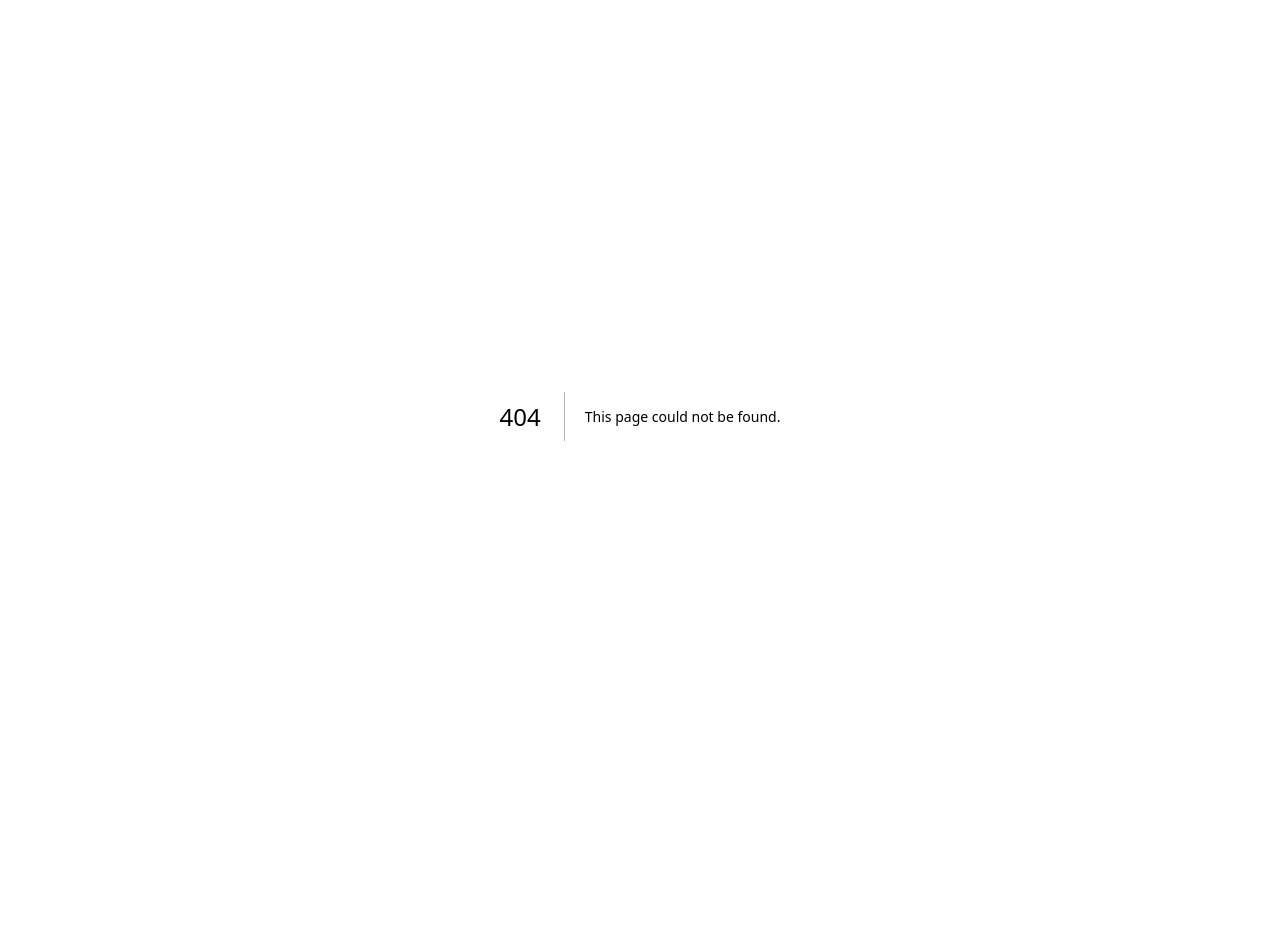
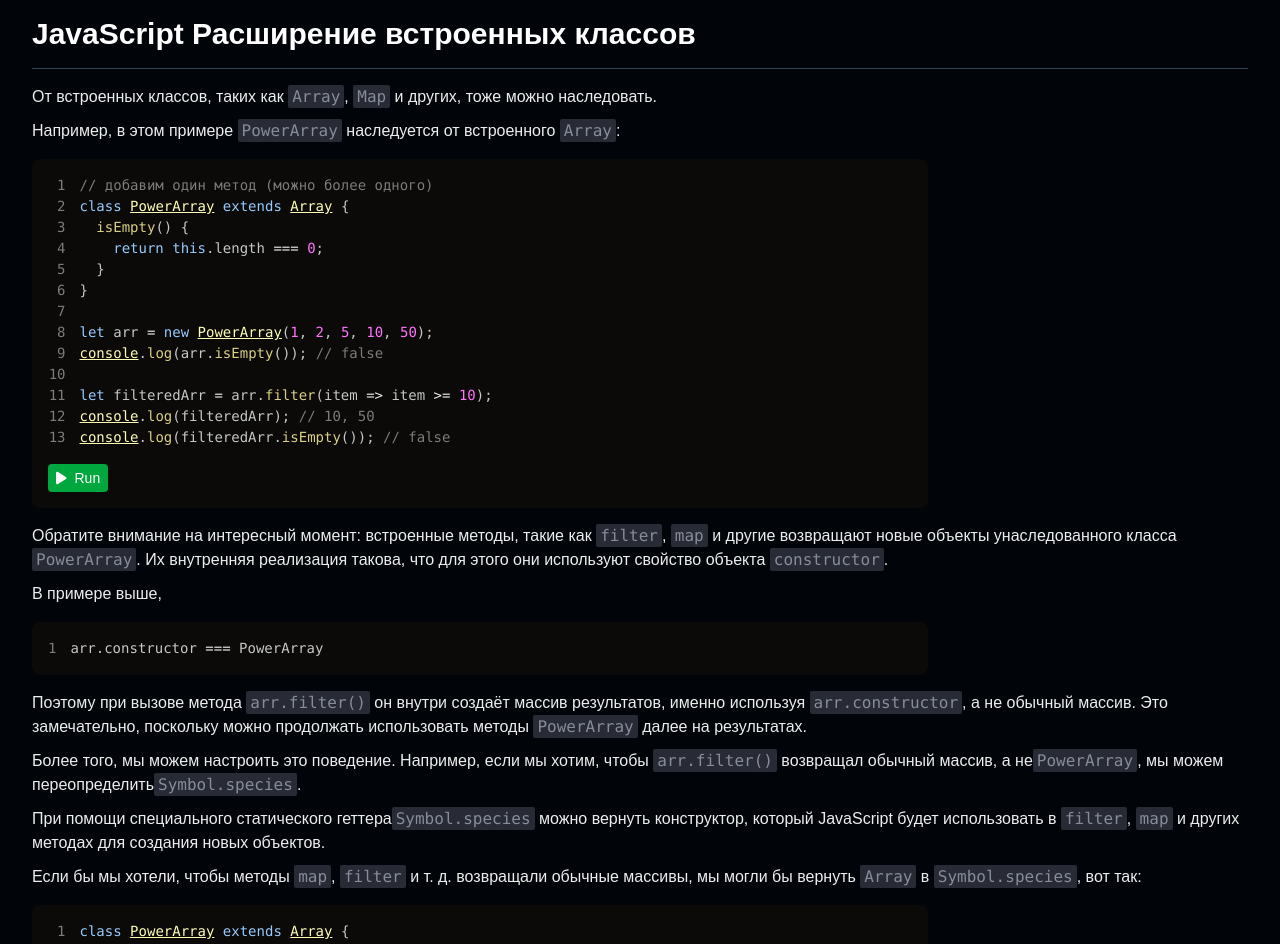
Before and after one commit to HenrikHovhannisyan/coding, a Next.js app: page /lessons/javascript/classes/extend-natives in a window 1280 px wide. Before the commit this address had no page. Shown: the part 128-1072 px from the top of the page. Before the commit the page ends 976 px from the top, so only its background shows below. Built offline with nearby package versions, Linux system fonts and the light colour scheme.

Commit message:
Added lesson JavaScript Classes / extend-natives

```diff
--- /dev/null
+++ b/app/lessons/javascript/classes/extend-natives/page.jsx
@@ -0,0 +1,155 @@
+import React from "react";
+import LessonLayout from "@/components/LessonLayout";
+import CodeExample from "@/components/CodeExample";
+import WarningSection from "@/components/WarningSection";
+import InfoSection from "@/components/InfoSection";
+
+const page = () => {
+  return (
+    <LessonLayout
+      title="JavaScript Расширение встроенных классов"
+      page="javascript/classes/extend-natives"
+    >
+      <section className="mb-3">
+        <p>
+          От встроенных классов, таких как <code>Array</code>, <code>Map</code>{" "}
+          и других, тоже можно наследовать.
+        </p>
+        <p>
+          Например, в этом примере <code>PowerArray</code> наследуется от
+          встроенного <code>Array</code>:
+        </p>
+        <CodeExample
+          code={`// добавим один метод (можно более одного)
+class PowerArray extends Array {
+  isEmpty() {
+    return this.length === 0;
+  }
+}
+
+let arr = new PowerArray(1, 2, 5, 10, 50);
+console.log(arr.isEmpty()); // false
+
+let filteredArr = arr.filter(item => item >= 10);
+console.log(filteredArr); // 10, 50
+console.log(filteredArr.isEmpty()); // false`}
+          output={`false
+[10, 50]
+false`}
+        />
+        <p>
+          Обратите внимание на интересный момент: встроенные методы, такие как{" "}
+          <code>filter</code>, <code>map</code> и другие возвращают новые
+          объекты унаследованного класса <code>PowerArray</code>. Их внутренняя
+          реализация такова, что для этого они используют свойство объекта{" "}
+          <code>constructor</code>.
+        </p>
+        <p>В примере выше,</p>
+        <CodeExample code={`arr.constructor === PowerArray`} />
+        <p>
+          Поэтому при вызове метода <code>arr.filter()</code> он внутри создаёт
+          массив результатов, именно используя <code>arr.constructor</code>, а
+          не обычный массив. Это замечательно, поскольку можно продолжать
+          использовать методы <code>PowerArray</code> далее на результатах.
+        </p>
+        <p>
+          Более того, мы можем настроить это поведение. Например, если мы хотим,
+          чтобы <code>arr.filter()</code> возвращал обычный массив, а не
+          <code>PowerArray</code>, мы можем переопределить
+          <code>Symbol.species</code>.
+        </p>
+        <p>
+          При помощи специального статического геттера
+          <code>Symbol.species</code> можно вернуть конструктор, который
+          JavaScript будет использовать в <code>filter</code>, <code>map</code>{" "}
+          и других методах для создания новых объектов.
+        </p>
+        <p>
+          Если бы мы хотели, чтобы методы <code>map</code>, <code>filter</code>{" "}
+          и т. д. возвращали обычные массивы, мы могли бы вернуть{" "}
+          <code>Array</code> в <code>Symbol.species</code>, вот так:
+        </p>
+        <CodeExample
+          code={`class PowerArray extends Array {
+  isEmpty() {
+    return this.length === 0;
+  }
+
+  // встроенные методы массива будут использовать этот метод как конструктор
+  static get [Symbol.species]() {
+    return Array;
+  }
+}
+
+let arr = new PowerArray(1, 2, 5, 10, 50);
+console.log(arr.isEmpty()); // false
+
+// filter создаст новый массив, используя arr.constructor[Symbol.species] как конструктор
+let filteredArr = arr.filter(item => item >= 10);
+
+// filteredArr не является PowerArray, это Array
+console.log(filteredArr.isEmpty()); // Error: filteredArr.isEmpty is not a function
+`}
+          output={`false
+TypeError: filteredArr.isEmpty is not a function`}
+        />
+        <p>
+          Как вы видите, теперь <code>.filter</code> возвращает{" "}
+          <code>Array.</code> Расширенная функциональность не будет передаваться
+          далее.
+        </p>
+        <InfoSection title={`Аналогично работают другие коллекции`}>
+          <p>
+            Другие коллекции, такие как <code>Map</code>, <code>Set</code>,
+            работают аналогично. Они также используют{" "}
+            <code>Symbol.species</code>.
+          </p>
+        </InfoSection>
+      </section>
+      <section className="mb-3">
+        <h2 className="text-2xl font-bold mb-2">
+          Отсутствие статического наследования встроенных классов
+        </h2>
+        <p>
+          У встроенных объектов есть собственные статические методы, например{" "}
+          <code>Object.keys</code>, <code>Array.isArray</code> и т. д.
+        </p>
+        <p>Как мы уже знаем, встроенные классы расширяют друг друга.</p>
+        <p>
+          Обычно, когда один класс наследует другой, то наследуются и
+          статические методы. Они наследуются как свойства, так и методы.
+        </p>
+        <p>
+          Но встроенные классы – исключение. Они не наследуют статические методы
+          друг друга.
+        </p>
+        <p>
+          Например, и <code>Array</code>, и <code>Date</code> наследуют от{" "}
+          <code>Object</code>, так что в их экземплярах доступны методы из{" "}
+          <code>Object.prototype</code>. Но <code>Array.[[Prototype]]</code> не
+          ссылается на <code>Object</code>, поэтому нет методов{" "}
+          <code>Array.keys()</code> или <code>Date.keys()</code>.
+        </p>
+        <p>
+          Ниже вы видите структуру <code>Date</code> и <code>Object</code>:
+        </p>
+        <img
+          src="/images/lessons/javascript/object-date-inheritance.svg"
+          alt="Расширение встроенных классов"
+          className="mb-4 w-full max-w-md"
+        />
+        <p>
+          Как видите, нет связи между <code>Date</code> и <code>Object</code>.
+          Они независимы, только <code>Date.prototype</code> наследует от{" "}
+          <code>Object.prototype</code>.
+        </p>
+        <p>
+          В этом важное отличие наследования встроенных объектов от того, что мы
+          получаем с использованием <code>extends</code>.
+        </p>
+      </section>
+    </LessonLayout>
+  );
+};
+
+export default page;
--- a/app/lessons/javascript/classes/page.jsx
+++ b/app/lessons/javascript/classes/page.jsx
@@ -16,6 +16,10 @@ const links = [
   {
     href: "classes/private-protected-properties-methods",
     title: "Приватные и защищённые методы и свойства",
+  },
+  {
+    href: "classes/extend-natives",
+    title: "Расширение встроенных классов",
   },
 ];
 
--- a/data/lessons/javascript.js
+++ b/data/lessons/javascript.js
@@ -14,6 +14,7 @@ const lessonsStructure = {
     "Наследование классов": "classes/class-inheritance",
     "Статические свойства и методы": "classes/static-properties-methods",
     "Приватные и защищённые методы и свойства": "classes/private-protected-properties-methods",
+    "Расширение встроенных классов": "classes/extend-natives",
   },
 };
 
```
Also changed, not shown: public/images/lessons/javascript/object-date-inheritance.svg (added).
